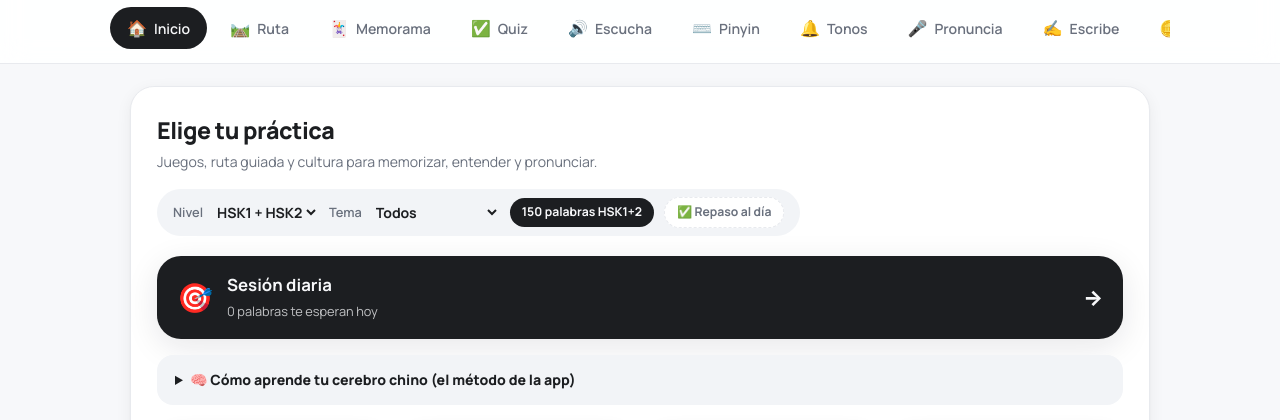
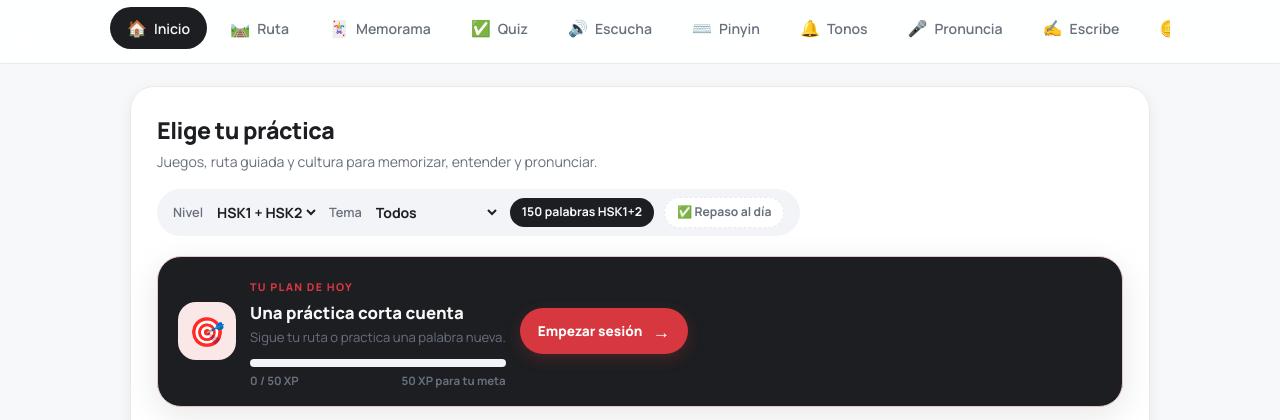
Before and after one commit to traderxael/ni-hao-lab-, a website: page index.html in a window 1280 px wide. Shown: the part 117-537 px from the top of the page. Drawn offline with Linux system fonts and the light colour scheme.

Commit message:
feat: make daily practice progress visible on home

```diff
--- a/app.js
+++ b/app.js
@@ -186,9 +186,25 @@ function actualizarMenu() {
   document.getElementById('record-tonos').textContent = dibEstrellas(estrellas('tonos')) + ' ' + S.games.tonos.best + ' pts';
   document.getElementById('record-pronuncia').textContent = dibEstrellas(estrellas('pronuncia')) + ' ' + S.games.pronuncia.best + ' pts';
   document.getElementById('record-escribe').textContent = dibEstrellas(estrellas('escribe')) + ' ' + S.games.escribe.best + ' pts';
+  const deb = repasoDebido();
   const dd = document.getElementById('daily-due');
-  if (dd) dd.textContent = repasoDebido() + ' palabras te esperan hoy';
-  const deb = repasoDebido();
+  if (dd) dd.textContent = deb > 0
+    ? `Hoy te esperan ${deb} palabra${deb === 1 ? '' : 's'} para repasar.`
+    : 'Sigue tu ruta o practica una palabra nueva.';
+  const meta = document.getElementById('daily-progress');
+  const metaXP = document.getElementById('daily-progress-label');
+  const metaLeft = document.getElementById('daily-goal-left');
+  const metaFill = document.getElementById('daily-progress-fill');
+  if (meta && metaXP && metaLeft && metaFill) {
+    const goal = Math.max(1, Number(S.goal) || 50);
+    const xpToday = Number(S.xpByDay[diaLocal()] || 0);
+    const percent = Math.min(100, Math.round(xpToday / goal * 100));
+    meta.setAttribute('aria-valuemax', String(goal));
+    meta.setAttribute('aria-valuenow', String(Math.min(goal, xpToday)));
+    metaFill.style.width = percent + '%';
+    metaXP.textContent = `${xpToday} / ${goal} XP`;
+    metaLeft.textContent = percent >= 100 ? '¡Meta diaria cumplida!' : `${goal - xpToday} XP para tu meta`;
+  }
   const chip = document.getElementById('srs-due');
   chip.textContent = deb > 0 ? `🎯 ${deb} palabra${deb > 1 ? 's' : ''} para repasar hoy` : '✅ Repaso al día';
   chip.classList.toggle('due', deb > 0);
--- a/index.html
+++ b/index.html
@@ -96,11 +96,22 @@
         </div>
       </div>
 
-      <div class="daily-cta" onclick="empezarSesion()" role="button" tabindex="0">
-        <span class="daily-emoji">🎯</span>
-        <div><b>Sesión diaria</b><small id="daily-due">—</small></div>
-        <i>→</i>
-      </div>
+      <section class="daily-cta" aria-labelledby="daily-title">
+        <div class="daily-emoji" aria-hidden="true">🎯</div>
+        <div class="daily-copy">
+          <span class="daily-kicker">TU PLAN DE HOY</span>
+          <h3 id="daily-title">Una práctica corta cuenta</h3>
+          <p id="daily-due">—</p>
+          <div class="daily-progress" id="daily-progress" role="progressbar" aria-label="Progreso de la meta diaria" aria-valuemin="0" aria-valuemax="50" aria-valuenow="0">
+            <span id="daily-progress-fill"></span>
+          </div>
+          <div class="daily-progress-meta">
+            <span id="daily-progress-label">0 / 50 XP</span>
+            <span id="daily-goal-left">50 XP para tu meta</span>
+          </div>
+        </div>
+        <button class="daily-start" type="button" onclick="empezarSesion()">Empezar sesión <span aria-hidden="true">→</span></button>
+      </section>
 
       <details class="metodo">
         <summary>🧠 Cómo aprende tu cerebro chino (el método de la app)</summary>
--- a/styles.css
+++ b/styles.css
@@ -164,6 +164,36 @@ html[data-theme="dark"] .chip-count { color: #101113; }
 .card-cta i { font-style: normal; transition: transform .3s var(--ease); }
 .card:hover .card-cta i { transform: translateX(4px); }
 .menu-foot { text-align: center; margin-top: 26px; padding-top: 20px; border-top: 1px solid var(--line); }
+
+/* ============ PLAN DIARIO ============ */
+.daily-cta {
+  display: grid; grid-template-columns: auto minmax(0, 1fr) auto; align-items: center; gap: 18px;
+  position: relative; overflow: hidden; margin: 0 0 18px; padding: 22px 24px;
+  border: 1px solid color-mix(in srgb, var(--sello) 20%, var(--line)); border-radius: var(--r);
+  background: linear-gradient(115deg, color-mix(in srgb, var(--sello) 8%, var(--surface)), var(--surface) 64%);
+  box-shadow: var(--shadow);
+}
+.daily-emoji {
+  width: 58px; height: 58px; display: grid; place-items: center; border-radius: 18px;
+  background: color-mix(in srgb, var(--sello) 12%, var(--surface)); font-size: 1.8rem;
+}
+.daily-copy { min-width: 0; }
+.daily-kicker { color: var(--sello); font-size: .67rem; font-weight: 800; letter-spacing: .12em; }
+.daily-copy h3 { margin: 2px 0 1px; font-size: 1.05rem; font-weight: 800; }
+.daily-copy p { color: var(--ink-2); font-size: .82rem; }
+.daily-progress { height: 8px; overflow: hidden; margin-top: 12px; border-radius: 99px; background: var(--surface-2); }
+.daily-progress span { display: block; width: 0%; height: 100%; border-radius: inherit; background: linear-gradient(90deg, var(--sello), var(--oro)); transition: width .55s var(--ease); }
+.daily-progress-meta { display: flex; justify-content: space-between; gap: 12px; margin-top: 5px; color: var(--ink-2); font-size: .72rem; font-weight: 700; }
+.daily-start {
+  display: inline-flex; align-items: center; justify-content: center; gap: 10px;
+  min-height: 46px; padding: 0 18px; border: 0; border-radius: 999px;
+  background: var(--sello); color: #fff; font: 800 .85rem 'Manrope', sans-serif;
+  box-shadow: 0 5px 16px color-mix(in srgb, var(--sello) 22%, transparent);
+  transition: transform .2s var(--ease), box-shadow .2s var(--ease);
+}
+.daily-start:hover { transform: translateY(-2px); box-shadow: var(--shadow-lg); }
+.daily-start span { font-size: 1.1rem; transition: transform .2s var(--ease); }
+.daily-start:hover span { transform: translateX(3px); }
 
 /* ============ MEMORAMA ============ */
 .mem-levels { display: flex; gap: 8px; justify-content: center; flex-wrap: wrap; margin-bottom: 14px; }
@@ -503,3 +533,13 @@ html[data-theme="dark"] .daily-cta { color: #101113; }
 @media (prefers-reduced-motion: reduce) {
   *, *::before, *::after { animation-duration: .01ms !important; animation-iteration-count: 1 !important; transition-duration: .01ms !important; }
 }
+
+@media (max-width: 640px) {
+  .daily-cta { grid-template-columns: auto minmax(0, 1fr); gap: 12px; padding: 17px; }
+  .daily-emoji { width: 46px; height: 46px; border-radius: 14px; font-size: 1.45rem; }
+  .daily-start { grid-column: 1 / -1; width: 100%; }
+}
+
+@media (prefers-reduced-motion: reduce) {
+  .daily-progress span, .daily-start, .daily-start span { transition: none; }
+}
```
